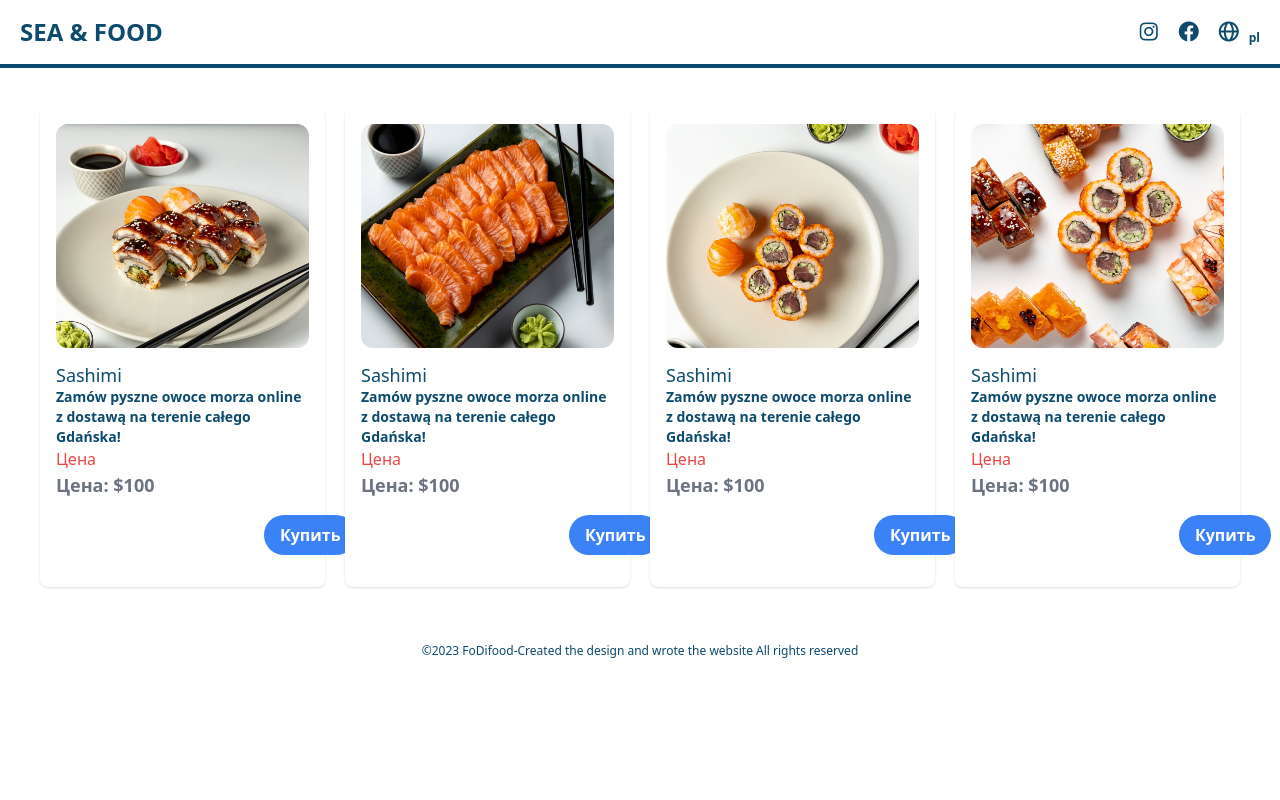
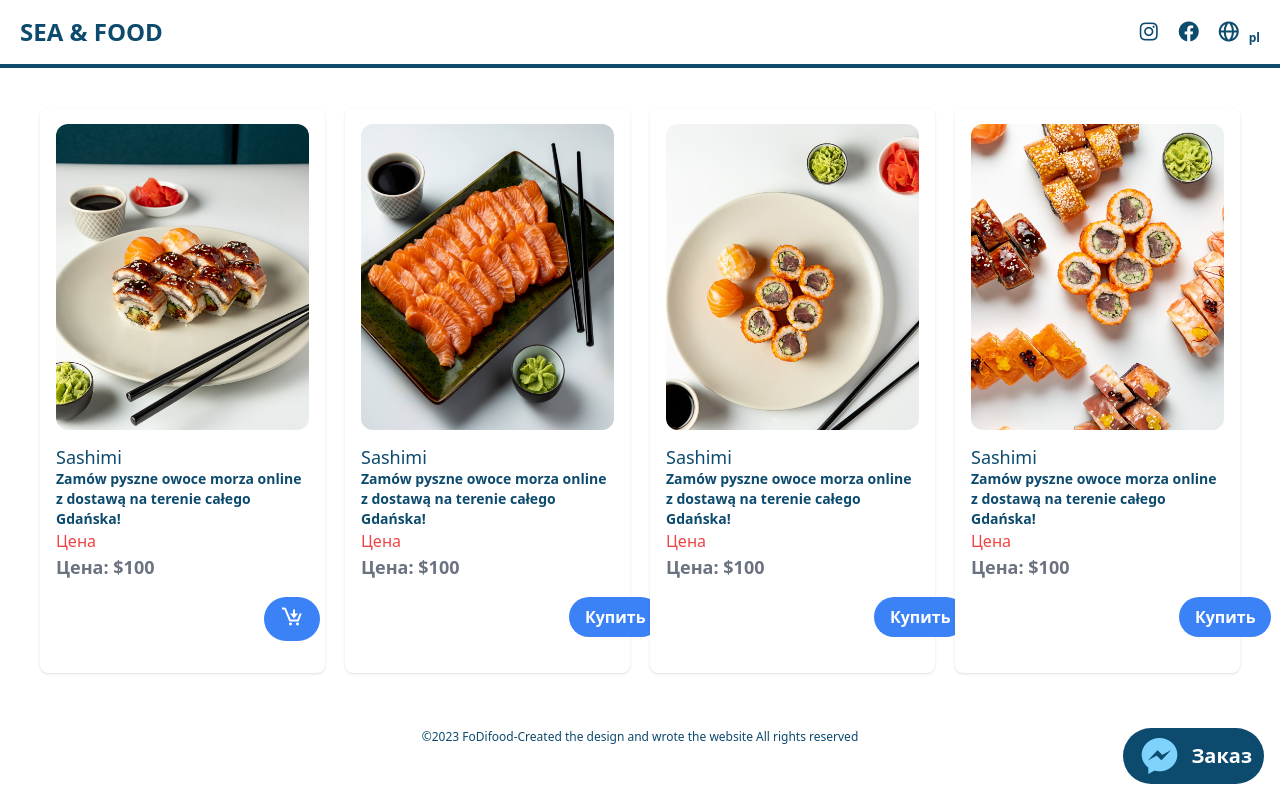
Before and after one commit to Fodi999/it-food, a Vue app: page /list in a window 1280 px wide. Built offline with nearby package versions, Linux system fonts and the light colour scheme.

Commit message:
header fix

```diff
--- a/src/components/ListVue.vue
+++ b/src/components/ListVue.vue
@@ -2,10 +2,11 @@
 import HomeButton from './HomeButton.vue';
 import HomeHeader from './HomeHeader.vue';
 import html2canvas from 'html2canvas';
+import OrderButton from './OrderButton.vue';
 
 const downloadCard = (event) => {
   event.preventDefault();
-  let element = document.querySelector('.bg-white.rounded-lg.shadow.p-4'); // замените на селектор элемента, который вы хотите скачать
+  let element = event.currentTarget.closest('.bg-white.rounded-lg.shadow.p-4'); // получаем ближайший родительский элемент карточки
 
   html2canvas(element).then(canvas => {
     let imgData = canvas.toDataURL('image/png');
@@ -22,6 +23,8 @@ const downloadCard = (event) => {
         <a href="">
           <div>
             <HomeButton />
+
+
           </div>
 
 
@@ -29,79 +32,85 @@ const downloadCard = (event) => {
         </a>
 
         <router-link class=" text-green-600" to="/">
-  <button>
-    <h1 class="uppercase font-bold text-sky-900 text-2xl cursor-pointer transition-transform hover:scale-110 " href="#">Sea & food</h1>
-</button>
+          <div>
+  <button class="uppercase font-bold text-sky-900 text-2xl cursor-pointer transition-transform hover:scale-110">
+    Sea & food
+  </button>
+</div>
+
         </router-link>
 
        <HomeHeader />
+       <OrderButton />
         </nav>
+
+
         <div class="grid grid-cols-1 sm:grid-cols-2 md:grid-cols-3 lg:grid-cols-4 gap-5 m-10">
 
   <div class="bg-white rounded-lg shadow p-4 cursor-pointer transition hover:-translate-y-2 hover:shadow-xl">
-     <img class="  h-56  w-full rounded-xl object-cover" src="/public/Rectangle 105.png" alt="Изображение товара">
+     <img class="h-auto w-full rounded-xl object-contain" src="/public/Rectangle 105.png" alt="Изображение товара">
       <p class="block mt-4 text-lg leading-tight font-medium text-sky-900 ">{{ $t('blogTextNameSushi') }}</p>
       <p class="text-sm font-bold text-sky-900 ">{{ $t('blogTextHeading') }}</p>
       <div class=" flex justify-between">
         <div class=" flex flex-col justify-end h-full">
           <span class=" text-red-500 ">Цена</span>
           <p class=" text-gray-500 text-lg font-bold ">Цена: $100</p>
-          <a :href="'https://m.me/102194024947729'" target="_blank">
+
   <button @click="downloadCard" class="bg-blue-500 hover:bg-blue-700 text-white font-bold py-2 px-4 rounded-full ml-52 m-4 transition hover:-translate-y-2 hover:shadow-xl">
-    Купить
+    <i class=' text-2xl bx bx-cart-download'></i>
   </button>
-</a>
+
         </div>
 
     </div>
   </div>
-  <div class="bg-white rounded-lg shadow p-4 cursor-pointer transition hover:-translate-y-2 hover:shadow-xl">
-     <img class="  h-56  w-full rounded-xl object-cover" src="/public/Rectangle 103.png" alt="Изображение товара">
+  <div class="bg-white rounded-lg shadow p-4 cursor-pointer transition hover:-translate-y-2 hover:shadow-xl" >
+     <img class="h-auto w-full rounded-xl object-contain" src="/public/Rectangle 103.png" alt="Изображение товара">
       <p class="block mt-4 text-lg leading-tight font-medium text-sky-900 ">{{ $t('blogTextNameSushi') }}</p>
       <p class="text-sm font-bold text-sky-900 ">{{ $t('blogTextHeading') }}</p>
       <div class=" flex justify-between">
         <div class=" flex flex-col justify-end h-full">
           <span class=" text-red-500 ">Цена</span>
           <p class=" text-gray-500 text-lg font-bold ">Цена: $100</p>
-          <a :href="'https://m.me/102194024947729'" target="_blank">
+
   <button @click="downloadCard" class="bg-blue-500 hover:bg-blue-700 text-white font-bold py-2 px-4 rounded-full ml-52 m-4 transition hover:-translate-y-2 hover:shadow-xl">
     Купить
   </button>
-</a>
+
         </div>
 
     </div>
   </div>
   <div class="bg-white rounded-lg shadow p-4 cursor-pointer transition hover:-translate-y-2 hover:shadow-xl">
-     <img class="  h-56  w-full rounded-xl object-cover" src="/public/Rectangle 104.png" alt="Изображение товара">
+     <img class="h-auto w-full rounded-xl object-contain" src="/public/Rectangle 104.png" alt="Изображение товара">
       <p class="block mt-4 text-lg leading-tight font-medium text-sky-900 ">{{ $t('blogTextNameSushi') }}</p>
       <p class="text-sm font-bold text-sky-900 ">{{ $t('blogTextHeading') }}</p>
       <div class=" flex justify-between">
         <div class=" flex flex-col justify-end h-full">
           <span class=" text-red-500 ">Цена</span>
           <p class=" text-gray-500 text-lg font-bold ">Цена: $100</p>
-          <a :href="'https://m.me/102194024947729'" target="_blank">
+
   <button @click="downloadCard" class="bg-blue-500 hover:bg-blue-700 text-white font-bold py-2 px-4 rounded-full ml-52 m-4 transition hover:-translate-y-2 hover:shadow-xl">
     Купить
   </button>
-</a>
+
         </div>
 
     </div>
   </div>
   <div class="bg-white rounded-lg shadow p-4 cursor-pointer transition hover:-translate-y-2 hover:shadow-xl">
-     <img class="  h-56  w-full rounded-xl object-cover" src="/public/Rectangle 101.png" alt="Изображение товара">
+     <img class="h-auto w-full rounded-xl object-contain" src="/public/Rectangle 101.png" alt="Изображение товара">
       <p class="block mt-4 text-lg leading-tight font-medium text-sky-900 ">{{ $t('blogTextNameSushi') }}</p>
       <p class="text-sm font-bold text-sky-900 ">{{ $t('blogTextHeading') }}</p>
       <div class=" flex justify-between">
         <div class=" flex flex-col justify-end h-full">
           <span class=" text-red-500 ">Цена</span>
           <p class=" text-gray-500 text-lg font-bold ">Цена: $100</p>
-          <a :href="'https://m.me/102194024947729'" target="_blank">
+
   <button @click="downloadCard" class="bg-blue-500 hover:bg-blue-700 text-white font-bold py-2 px-4 rounded-full ml-52 m-4 transition hover:-translate-y-2 hover:shadow-xl">
     Купить
   </button>
-</a>
+
         </div>
 
     </div>
```
